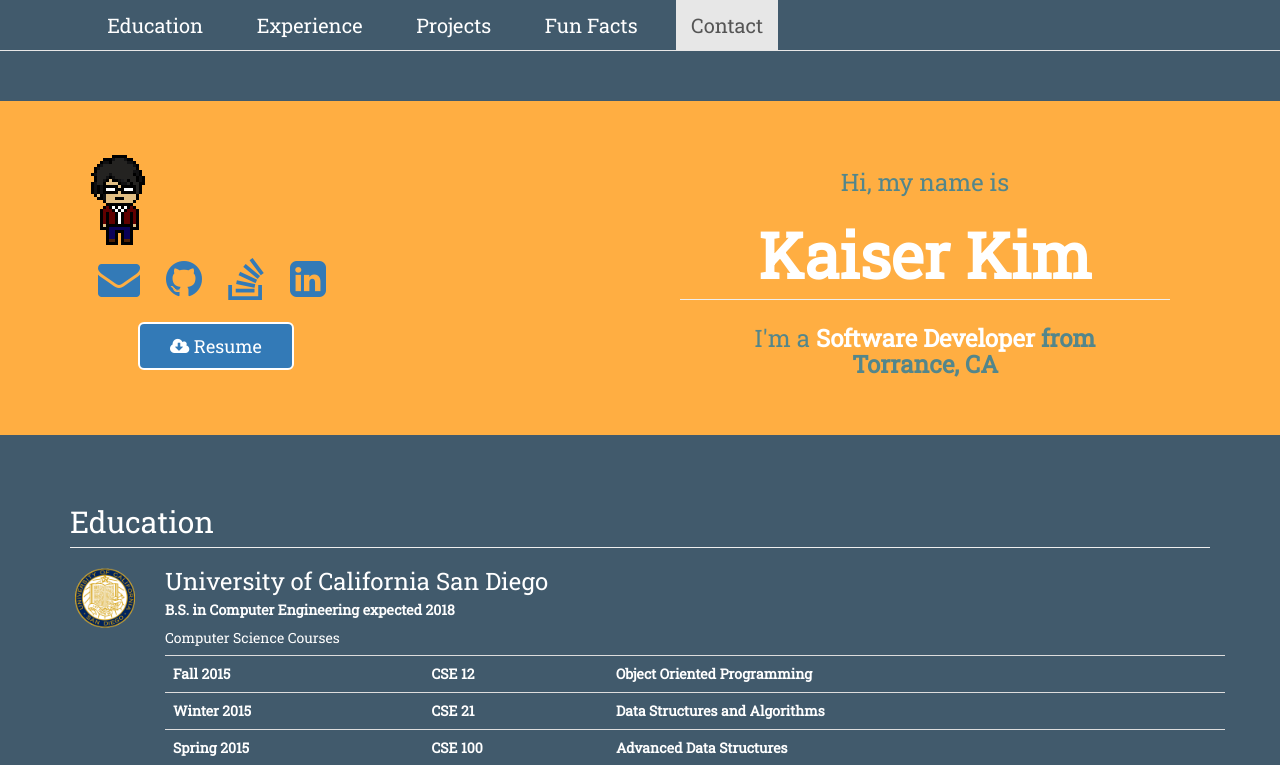
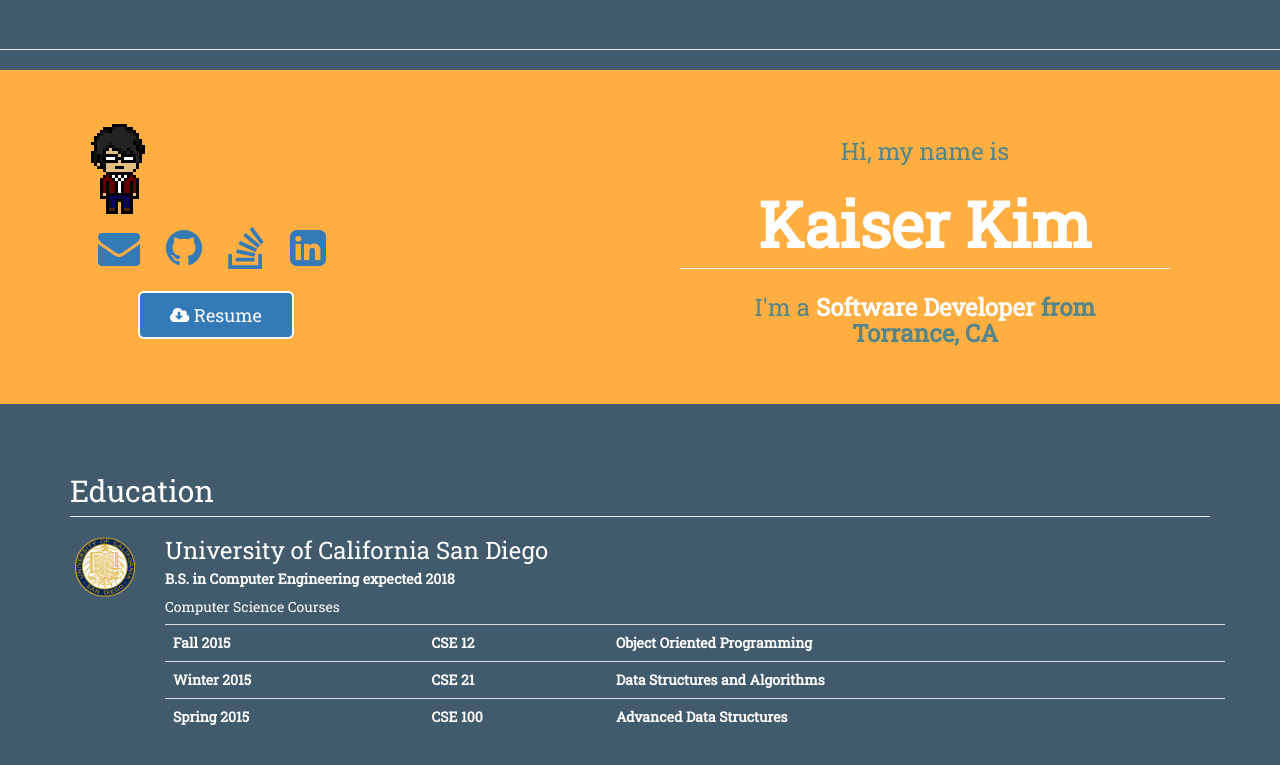
Before and after one commit to kaiserpk/Old-Website, a PHP site: page / in a window 1280 px wide. Shown: the part 650-1415 px from the top of the page. Run offline with PHP 8.4, Linux system fonts and the light colour scheme; some libraries are stand-ins or nearby versions; some web fonts are replaced.

Commit message:
Last Commit

```diff
--- a/css/style.css
+++ b/css/style.css
@@ -76,7 +76,7 @@ body {
 .jumbotron {
   color: #53868b;
   background: #ffae42;
-  margin-top: 50px;
+  margin-top: 20px;
 }
   .jumbotron h3,h1 {
     text-align: center;
--- a/index.html
+++ b/index.html
@@ -41,25 +41,25 @@
             <span class="icon-bar"></span>
             <span class="icon-bar"></span>
           </button>
-          <a class="navbar-brand scroll-top" href="#"> Kaiser Kim </a>
+          <a class="navbar-brand fader scroll-top" href="#"> Kaiser Kim </a>
         </div>
 
         <div class="collapse navbar-collapse" id="myNavbar">
           <ul class="nav navbar-nav">
             <li>
-              <a href="#education"> Education </a>
+              <a class="fader" href="#education"> Education </a>
             </li>
             <li>
-              <a href="#experience"> Experience </a>
+              <a class="fader" href="#experience"> Experience </a>
             </li>
             <li>
-              <a href="#projects"> Projects </a>
+              <a class="fader" href="#projects"> Projects </a>
             </li>
             <li>
-              <a href="#funFacts"> Fun Facts </a>
+              <a class="fader" href="#funFacts"> Fun Facts </a>
             </li>
             <li>
-              <a href="#contact"> Contact </a>
+              <a class="fader" href="#contact"> Contact </a>
             </li>
           </ul>
         </div>
--- a/js/navbar.js
+++ b/js/navbar.js
@@ -10,11 +10,29 @@ $('body').scrollspy({ target: '#nav', offset: -60 })
 /* brand fade in if navbar is near */
 $(window).scroll(function() {
   if ( $(this).scrollTop() > 550 ) {
-    $('.scroll-top').fadeIn(600);
+    $('.fader').fadeIn(600);
   }
   else {
-    $('.scroll-top').fadeOut(600);
+    $('.fader').fadeOut(600);
   }
+});
+
+$(window).scroll(function() {
+  if ( $(this).scrollTop() > 650 ) {
+    $('#content').css('padding-top', 50);
+  }
+  else {
+    $('#content').css('padding-top', 0);
+  }
+  /* Alternate way using jumbotron margins */
+  /*
+  if ( $(this).scrollTop() > 650 ) {
+    $('.jumbotron').css('margin-top', 70);
+  }
+  else {
+    $('.jumbotron').css('margin-top', 20);
+  }
+  */
 });
 
 /* smooth scrolling for scroll to top */
@@ -24,7 +42,7 @@ $('.scroll-top').click(function(event) {
 });
 
 $('.scroll-down').click(function(event) {
-  $('body, html').stop().animate({scrollTop: 650}, 1500, 'easeInOutExpo');
+  $('body, html').stop().animate({scrollTop: 670}, 1500, 'easeInOutExpo');
   event.preventDefault();
 });
 
```
Also changed, not shown: test.html (deleted, +0 -42 lines).
